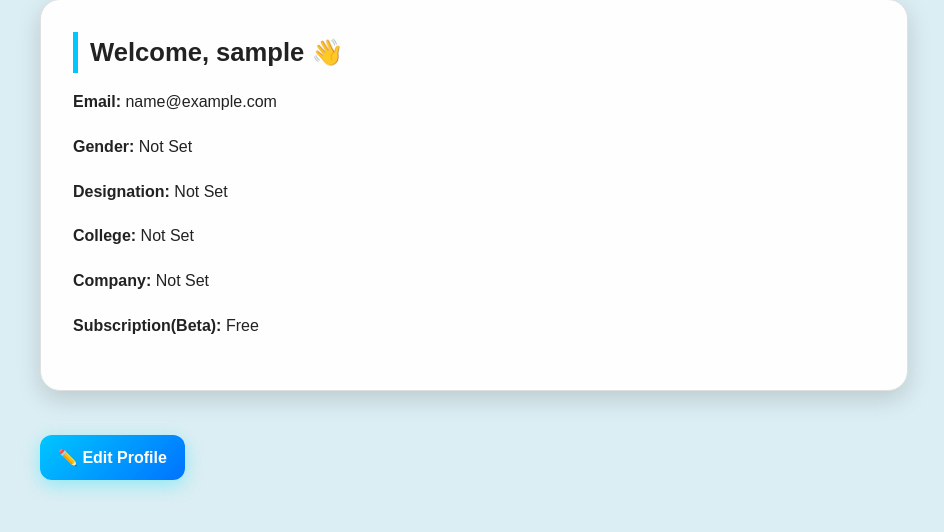
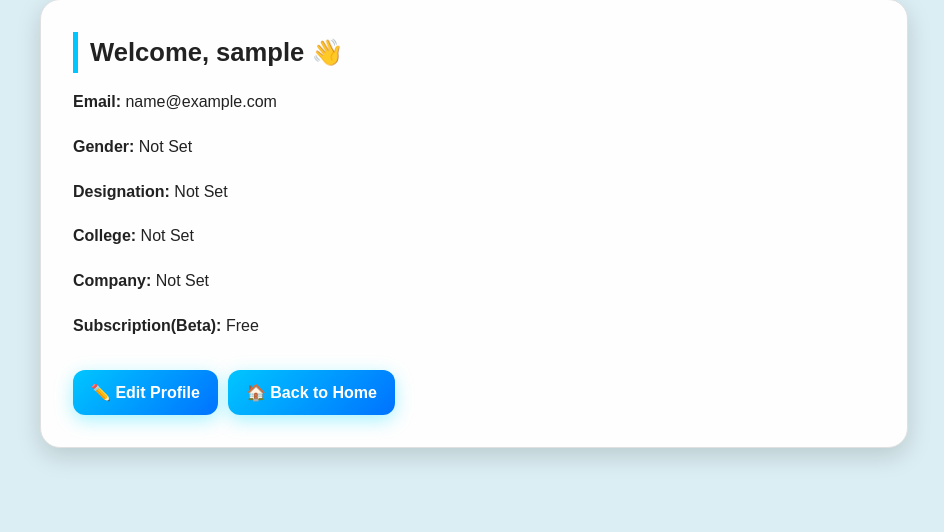
Before and after one commit to KotiVR/To-Do-List, a Flask app: page /profile in a window 1280 px wide. Shown: the part 111-643 px from the top of the page, without its empty margins (166-1110 px from the left). Run offline with Flask 3, Linux system fonts and the light colour scheme; the visitor is signed in with stand-in values (Sample User, id 1); data that the repository does not hold is empty; some libraries are stand-ins or nearby versions.

Commit message:
Added back to home option to the Profile page.

```diff
--- a/templates/profile.html
+++ b/templates/profile.html
@@ -185,10 +185,14 @@
     <p><strong>College:</strong> {{ user.college or 'Not Set' }}</p>
     <p><strong>Company:</strong> {{ user.company or 'Not Set' }}</p>
     <p><strong>Subscription(Beta):</strong> {{ user.subscription_type }}</p>
+
+    <div style="margin-top:15px; display:flex; gap:10px;">
+      <a href="{{ url_for('edit_profile') }}" class="back-btn">✏️ Edit Profile</a>
+      <a href="{{ url_for('home') }}" class="back-btn">🏠 Back to Home</a>
     </div>
+  </div>
+</main>
 
-    <a href="{{ url_for('edit_profile') }}" class="back-btn">✏️ Edit Profile</a>
-  </main>
 
   <script>
     /* Menu toggle */
```
Lines whose indentation alone changed are shown as unchanged.
